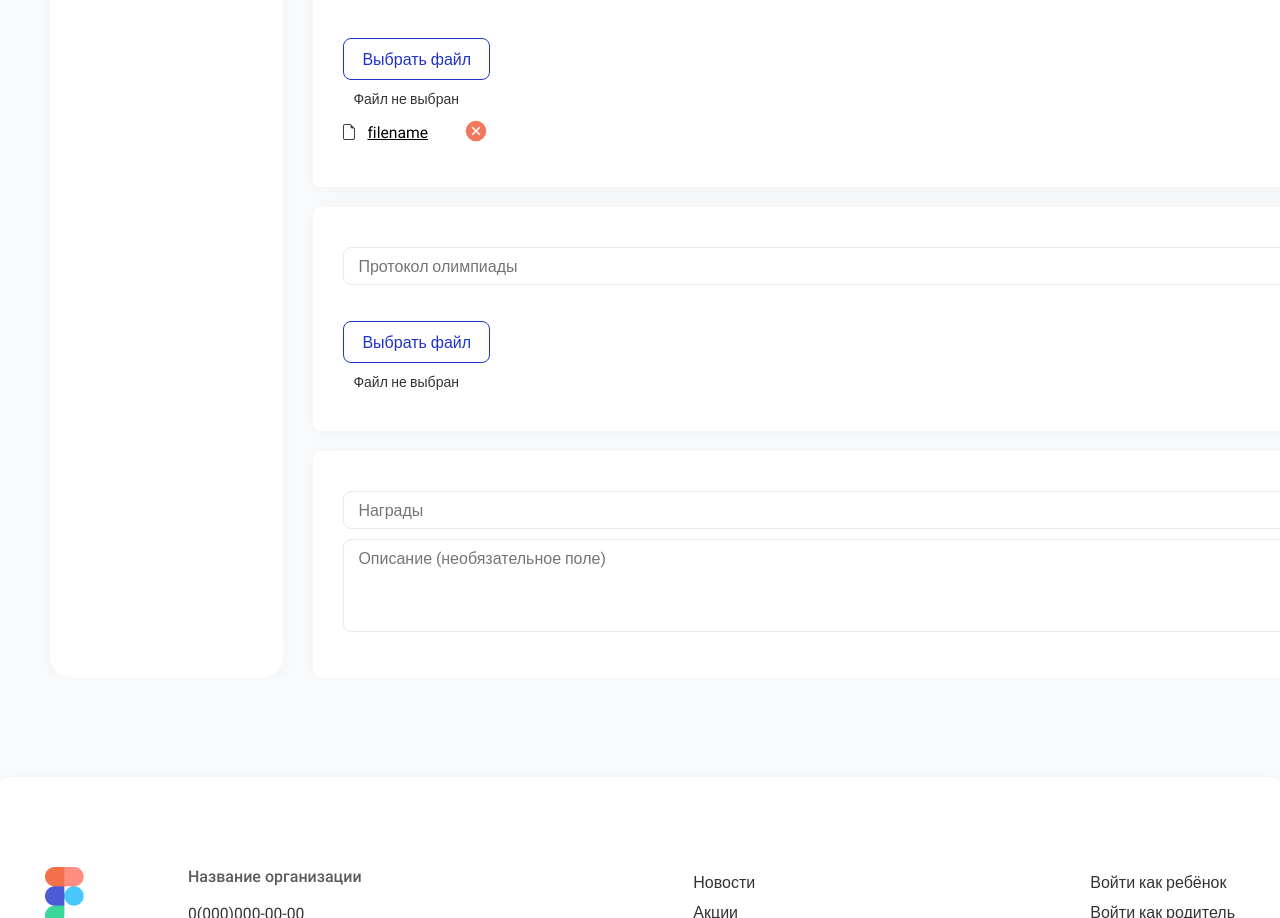
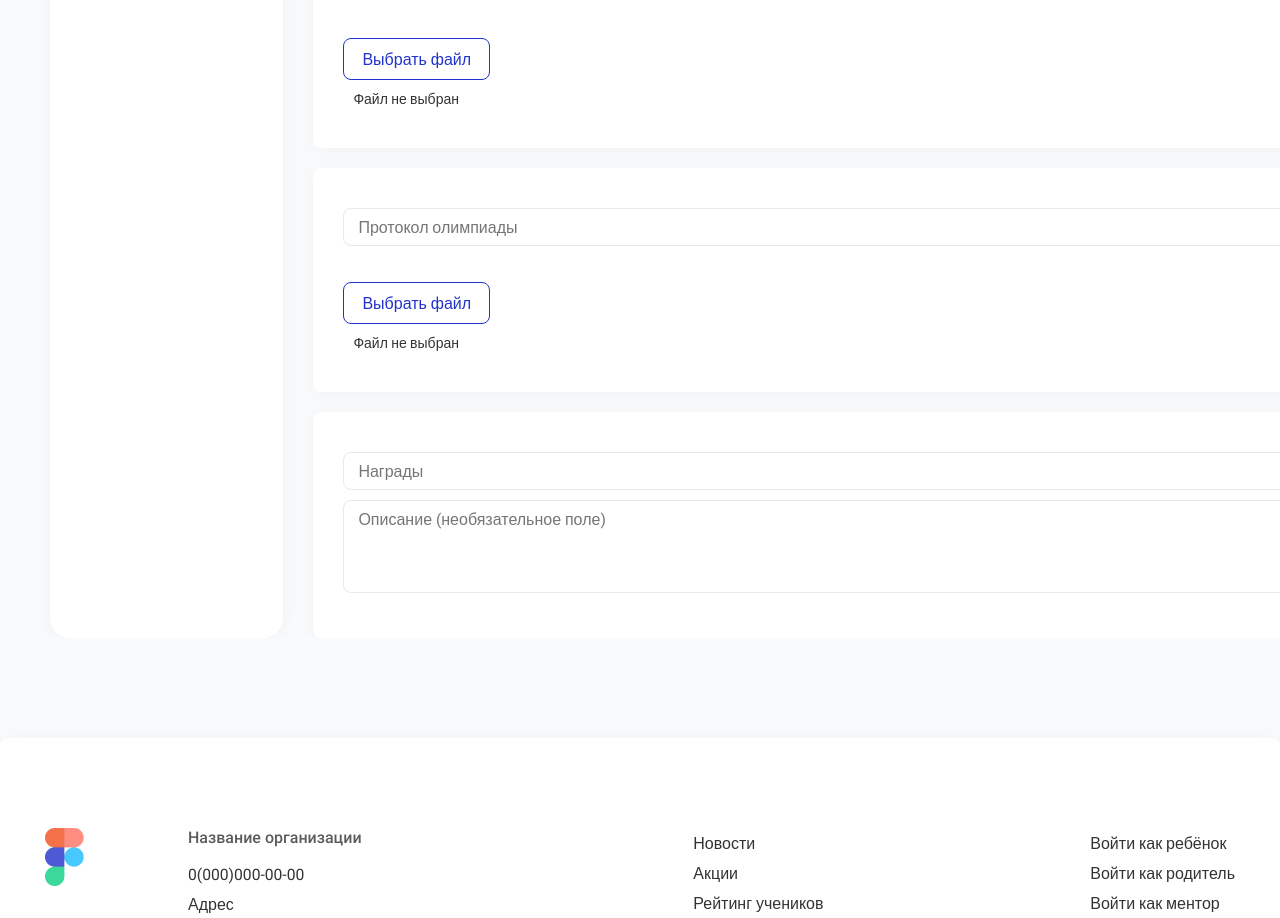
Before and after one commit to DefK1lla/gulp2, a website: page app/index.html in a window 1280 px wide. Shown: the part 2257-3175 px from the top of the page. Drawn offline with Linux system fonts and the light colour scheme.

Commit message:
add file-input functional to all intputs

```diff
--- a/app/index.html
+++ b/app/index.html
@@ -477,14 +477,6 @@
             </div>
             <div class="btn_subtitle">Файл не выбран</div>
             <div class="input-file-name-list">
-              <div class="input-file-name">
-                <div class="input-file-text">
-                  filename
-                </div>
-                <button class="input-file-remove">
-                  <img src="./assets/icons/file-remove.svg" alt="">
-                </button>
-              </div>
             </div>
           </div>
         </section>
@@ -492,8 +484,15 @@
           <div class="items-option-end">
             <input type="text" class="input input_fullwidth" placeholder="Протокол олимпиады">
           </div>
-          <button class="items_btn btn btn_secondary">Выбрать файл</button>
-          <div class="btn_subtitle">Файл не выбран</div>
+          <div class="input-file-wrapper">
+            <div class="input-file-body">
+              <input class="input-file" type="file" multiple>
+              <button class="items_btn btn btn_secondary">Выбрать файл</button>
+            </div>
+            <div class="btn_subtitle">Файл не выбран</div>
+            <div class="input-file-name-list">
+            </div>
+          </div>
         </section>
         <section class="items paper">
           <div class="items-option-end">
```
